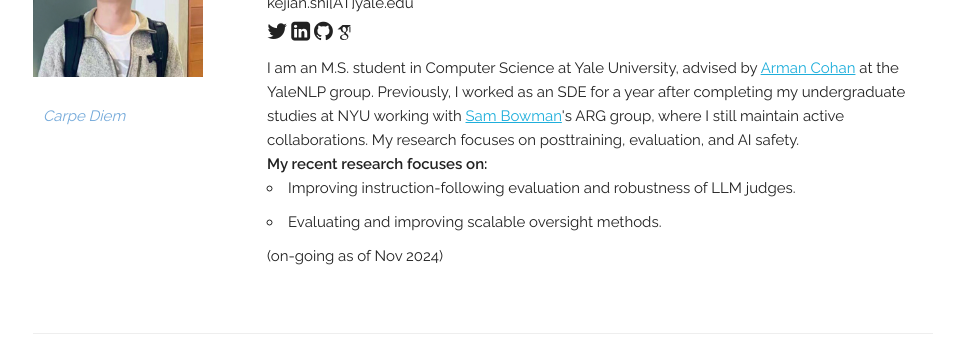
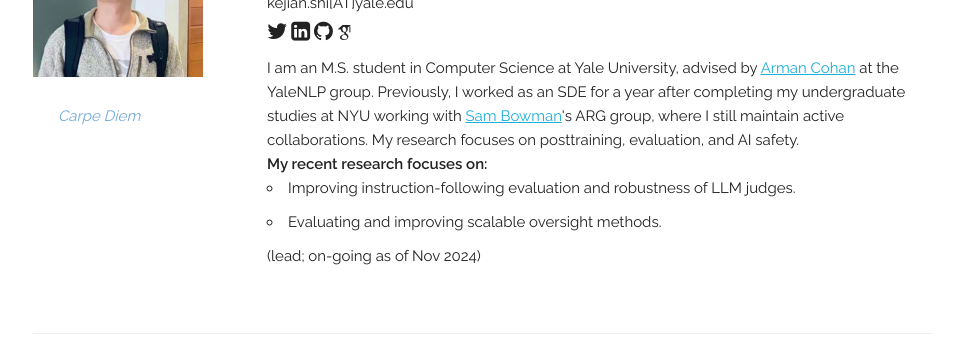
Before and after one commit to shi-kejian/shi-kejian.github.io, a Jekyll site: the page built from index.html, in a window 1280 px wide. Shown: the part 143-497 px from the top of the page, without its empty margins (157-1121 px from the left). Built offline with Jekyll 4.4.1, drawn with Linux system fonts in a browser that asks for light colours; some web fonts are replaced.

Commit message:
Update default.html

```diff
--- a/_layouts/default.html
+++ b/_layouts/default.html
@@ -67,7 +67,7 @@
       <div class="row">
         <div class="three columns">
           <a href="{{ site.baseurl }}/"><img class="u-max-full-width" src='{{ site.baseurl }}{{ site.data.main_info.profile_pic }}'></a>
-          <p style="text-align: left; color: rgba(25, 113, 194, 0.6); font-style: italic; margin-top: 20px; margin-left: 10px;">
+          <p style="text-align: left; color: rgba(25, 113, 194, 0.6); font-style: italic; margin-top: 20px; margin-left: 25px;">
             Carpe Diem
           </p>
         </div>
@@ -102,7 +102,7 @@
             <ul>
               <li>Improving instruction-following evaluation and robustness of LLM judges.</li>
               <li>Evaluating and improving scalable oversight methods. </li>
-              (on-going as of Nov 2024)
+              (lead; on-going as of Nov 2024)
             </ul>
         </div>
       </div>
```
